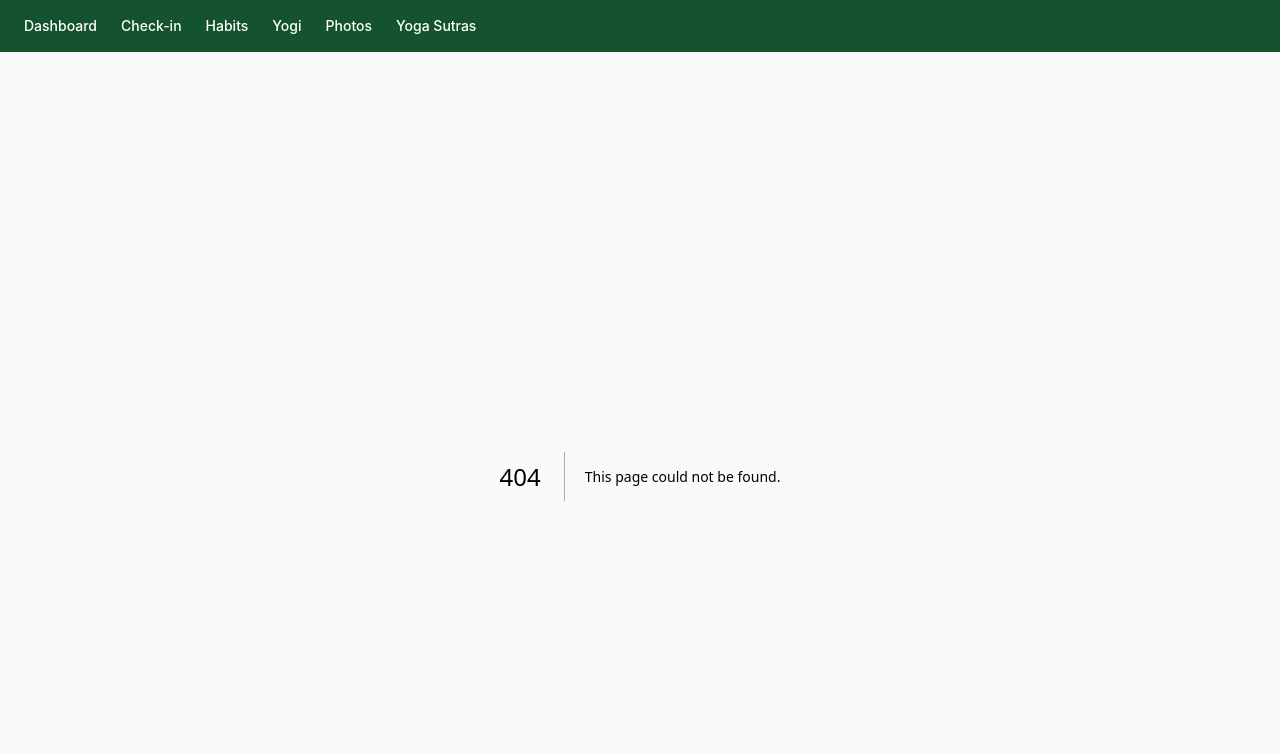
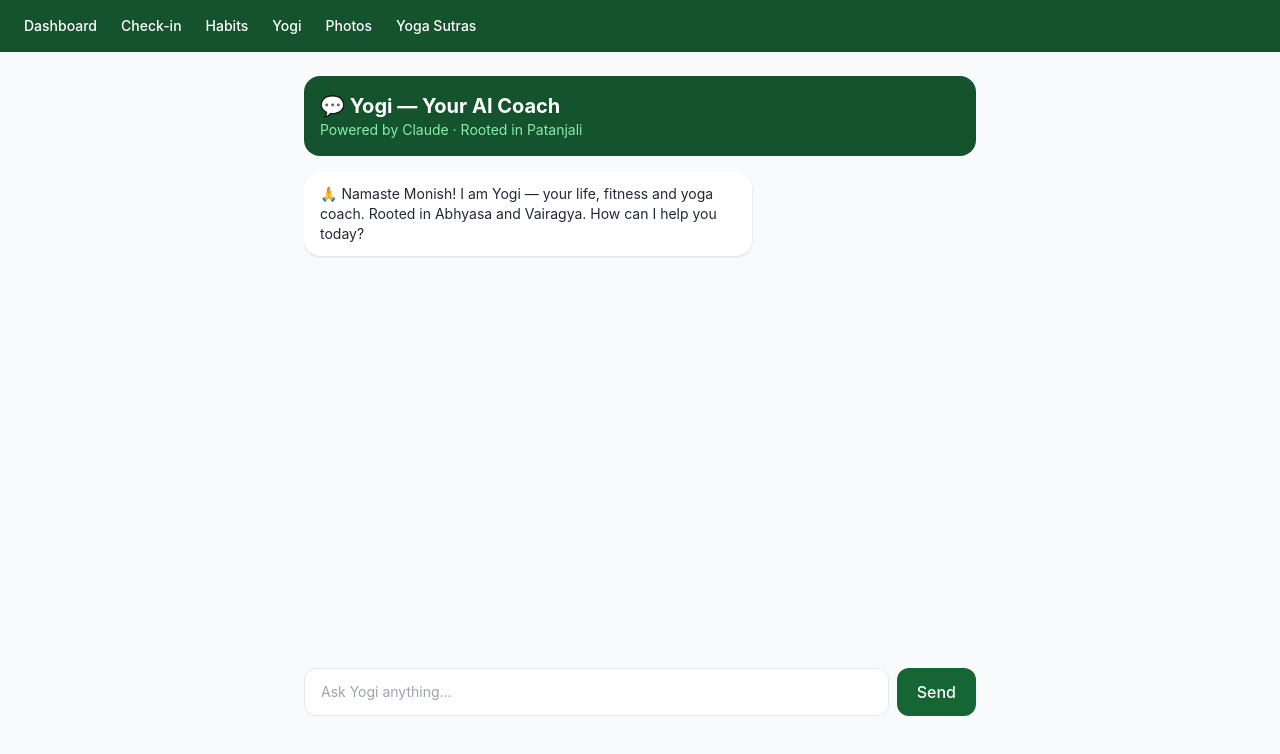
Before and after one commit to monish-dsg/abhyasa100, a Next.js app: page /yogi in a window 1280 px wide. Before the commit this address had no page. Shown: the top 754 px of the page. Built offline with nearby package versions, Linux system fonts and the light colour scheme; no server answers; the database is empty.

Commit message:
Create page.tsx

```diff
--- /dev/null
+++ b/app/yogi/page.tsx
@@ -0,0 +1,74 @@
+'use client'
+import { useState, useEffect, useRef } from 'react'
+import { supabase } from '../../lib/supabase'
+
+export default function YogiChat() {
+  const [messages, setMessages] = useState<any[]>([
+    { role: 'assistant', content: '🙏 Namaste Monish! I am Yogi — your life, fitness and yoga coach. Rooted in Abhyasa and Vairagya. How can I help you today?' }
+  ])
+  const [input, setInput] = useState('')
+  const [loading, setLoading] = useState(false)
+  const [logs, setLogs] = useState<any[]>([])
+  const bottom = useRef<HTMLDivElement>(null)
+
+  useEffect(() => {
+    supabase.from('daily_logs').select('*, habits(*)').order('day').then(({ data }) => { if (data) setLogs(data) })
+  }, [])
+
+  useEffect(() => { bottom.current?.scrollIntoView({ behavior: 'smooth' }) }, [messages])
+
+  const send = async () => {
+    if (!input.trim()) return
+    const userMsg = { role: 'user', content: input }
+    setMessages(p => [...p, userMsg])
+    setInput('')
+    setLoading(true)
+
+    const summary = logs.map(l => `Day ${l.day}: Weight ${l.weight}kg, Color: ${l.color}, Score: ${l.score}/10`).join('\n')
+
+    const res = await fetch('/api/yogi', {
+      method: 'POST',
+      headers: { 'Content-Type': 'application/json' },
+      body: JSON.stringify({ messages: [...messages, userMsg], summary })
+    })
+    const data = await res.json()
+    setMessages(p => [...p, { role: 'assistant', content: data.reply }])
+    setLoading(false)
+  }
+
+  return (
+    <div className="max-w-2xl mx-auto flex flex-col h-[80vh]">
+      <div className="bg-green-900 text-white rounded-2xl p-4 mb-4">
+        <h1 className="text-xl font-bold">💬 Yogi — Your AI Coach</h1>
+        <p className="text-green-300 text-sm">Powered by Claude · Rooted in Patanjali</p>
+      </div>
+
+      <div className="flex-1 overflow-y-auto space-y-3 mb-4">
+        {messages.map((m, i) => (
+          <div key={i} className={`flex ${m.role === 'user' ? 'justify-end' : 'justify-start'}`}>
+            <div className={`max-w-xs md:max-w-md px-4 py-3 rounded-2xl text-sm ${m.role === 'user' ? 'bg-green-700 text-white' : 'bg-white text-gray-800 shadow'}`}>
+              {m.content}
+            </div>
+          </div>
+        ))}
+        {loading && (
+          <div className="flex justify-start">
+            <div className="bg-white shadow px-4 py-3 rounded-2xl text-sm text-gray-500 italic">Yogi is thinking... 🧘</div>
+          </div>
+        )}
+        <div ref={bottom} />
+      </div>
+
+      <div className="flex gap-2">
+        <input value={input} onChange={e => setInput(e.target.value)}
+          onKeyDown={e => e.key === 'Enter' && send()}
+          className="flex-1 border rounded-xl px-4 py-3 text-sm focus:outline-none focus:ring-2 focus:ring-green-600"
+          placeholder="Ask Yogi anything..." />
+        <button onClick={send} disabled={loading}
+          className="bg-green-800 text-white px-5 py-3 rounded-xl font-medium hover:bg-green-700 transition">
+          Send
+        </button>
+      </div>
+    </div>
+  )
+}
```
